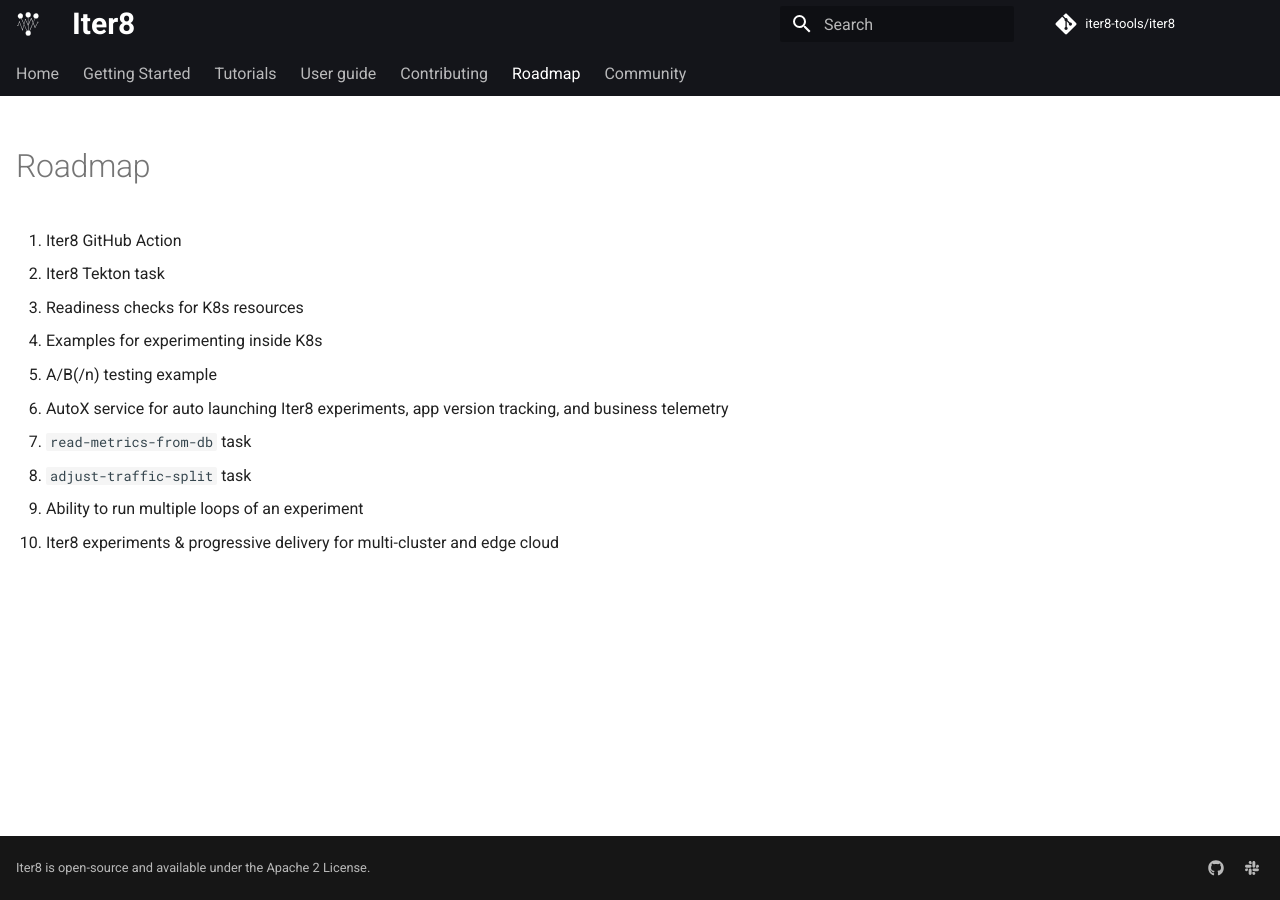
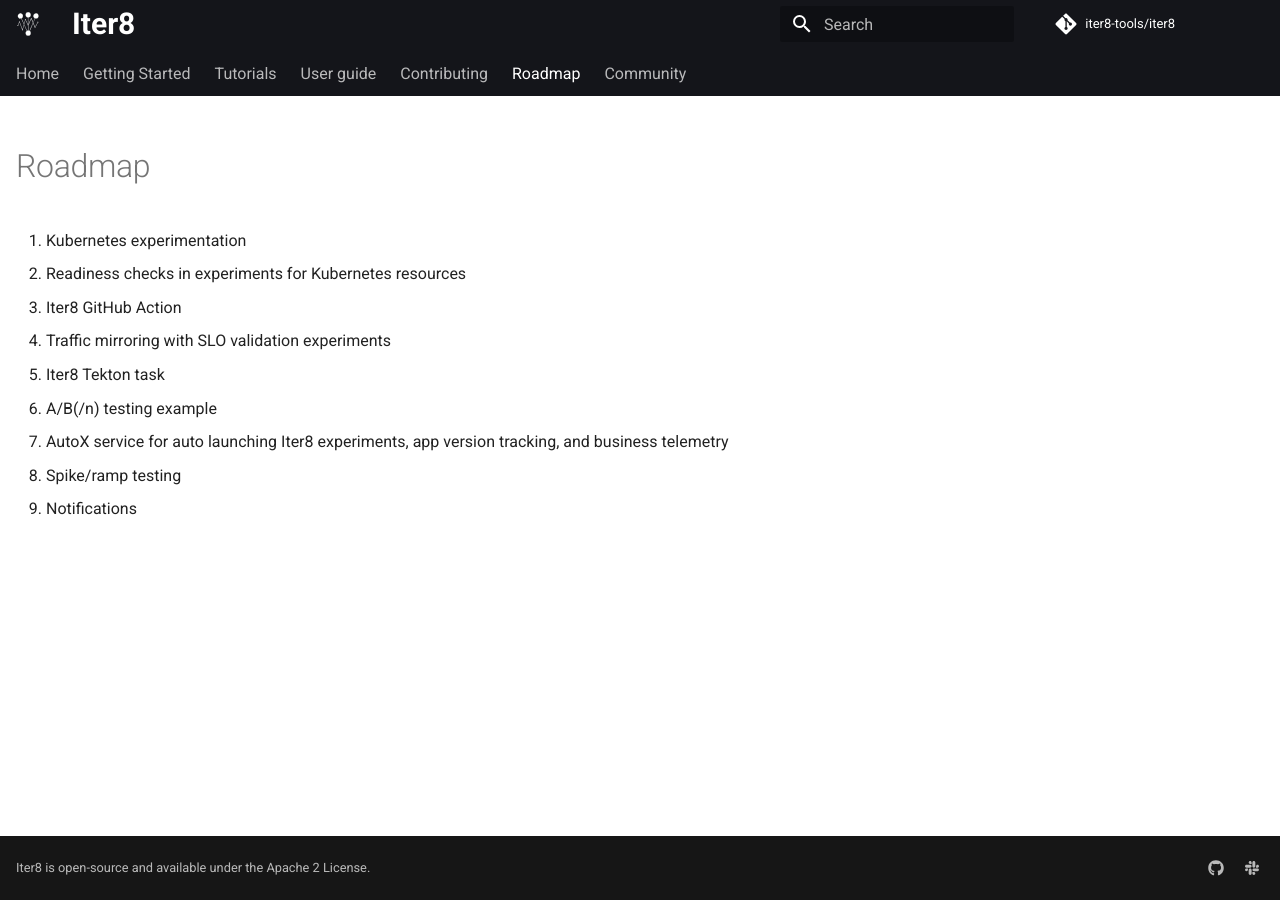
Before and after one commit to iter8-tools/docs, an MkDocs documentation site: the page built from docs/roadmap.md, in a window 1280 px wide. Built offline with MkDocs 1.6.1 and Material for MkDocs 9.7.7, drawn with Linux system fonts in a browser that asks for light colours; comment, search, counter and statistics services are not loaded; the version menu is left out.

Commit message:
update roadmap
Signed-off-by: Srinivasan Parthasarathy <spartha@us.ibm.com>

```diff
--- a/docs/roadmap.md
+++ b/docs/roadmap.md
@@ -7,13 +7,12 @@
 
 # Roadmap
 
-1. Iter8 GitHub Action
-2. Iter8 Tekton task
-3. Readiness checks for K8s resources
-4. Examples for experimenting inside K8s
-5. A/B(/n) testing example
-6. AutoX service for auto launching Iter8 experiments, app version tracking, and business telemetry
-7. `read-metrics-from-db` task
-8. `adjust-traffic-split` task
-9. Ability to run multiple loops of an experiment
-10. Iter8 experiments & progressive delivery for multi-cluster and edge cloud
+1. Kubernetes experimentation
+2. Readiness checks in experiments for Kubernetes resources
+3. Iter8 GitHub Action
+4. Traffic mirroring with SLO validation experiments
+5. Iter8 Tekton task
+6. A/B(/n) testing example
+7. AutoX service for auto launching Iter8 experiments, app version tracking, and business telemetry
+8. Spike/ramp testing
+9. Notifications
```
